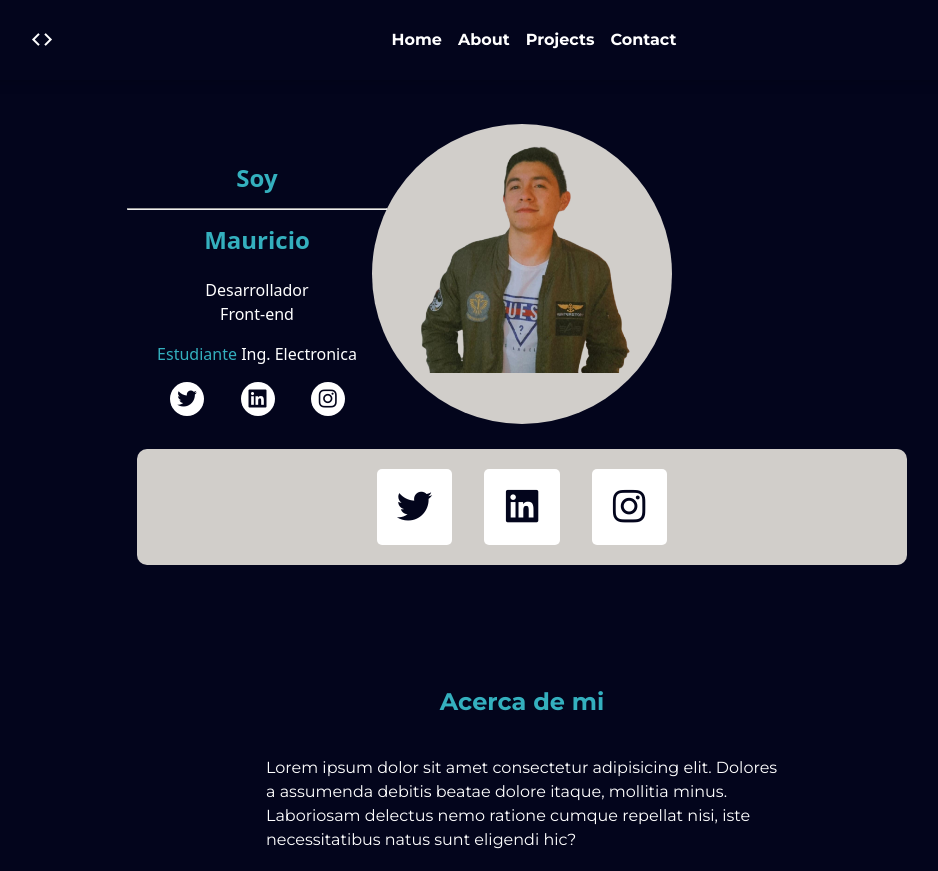
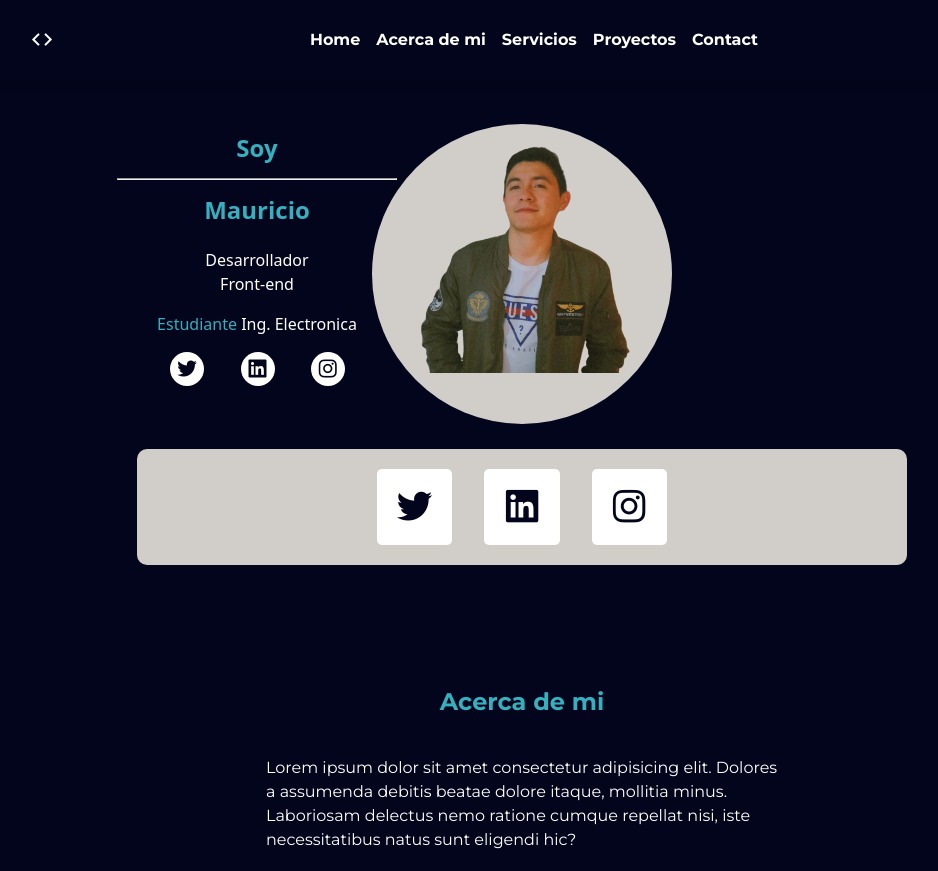
Before and after one commit to Maurici0Patin0/Portafolio, a plain HTML site: page index.html in a window 1280 px wide. Shown: the top 871 px of the page, without its empty margins (118-1056 px from the left). Drawn offline with nearby package versions, Linux system fonts and the light colour scheme.

Commit message:
centrando home

```diff
--- a/assets/css/style.css
+++ b/assets/css/style.css
@@ -349,13 +349,12 @@ img {
 }
 
 .home__info {
-
   position: absolute;
-  width: 50%;
-  padding: 10px;
+  right: 25%;
   text-align: -webkit-center;
   display: block;
-  margin-top: 30px;
+  margin-top: 10px;
+
 
 }
 
@@ -432,7 +431,7 @@ h2 {
 
 .home__social {
   position: relative;
-  margin-top: 80%;
+  margin-top: 83%;
   width: 90%;
   background-color: #D1CECA;
   color:#03051c;;
--- a/index.html
+++ b/index.html
@@ -25,10 +25,10 @@
       <div id="menu" class="menu">
         <i class='bx bx-x menu__icon menu--close'></i>
         <nav class="menu__list">
-          <a class="menu__link" href="#home">Home</a>
-          <a class="menu__link" href="#about">About</a>
-          <!-- <a class="menu__link" href="#aboutme">Acerca de mi</a> -->
-          <a class="menu__link" href="#projects">Projects</a>
+          <a class="menu__link" href="#">Home</a>
+          <a class="menu__link" href="#about">Acerca de mi</a>
+          <a class="menu__link" href="#services">Servicios</a>
+          <a class="menu__link" href="#projects">Proyectos</a>
           <a class="menu__link" href="#contact">Contact</a>
         </nav>
       </div>
@@ -85,11 +85,9 @@
     mollitia minus. Laboriosam delectus nemo ratione cumque repellat nisi, iste necessitatibus natus sunt eligendi
     hic?</p>
 </section>
-
-
-<section class="services">
+<section id="services"  class="services">
   <h2 class="title services__title">Servicios</h2>
-  <div id="services" class="services--container">
+  <div class="services--container">
 
     <div class="box desing">
       <div class="services__icons">
```
